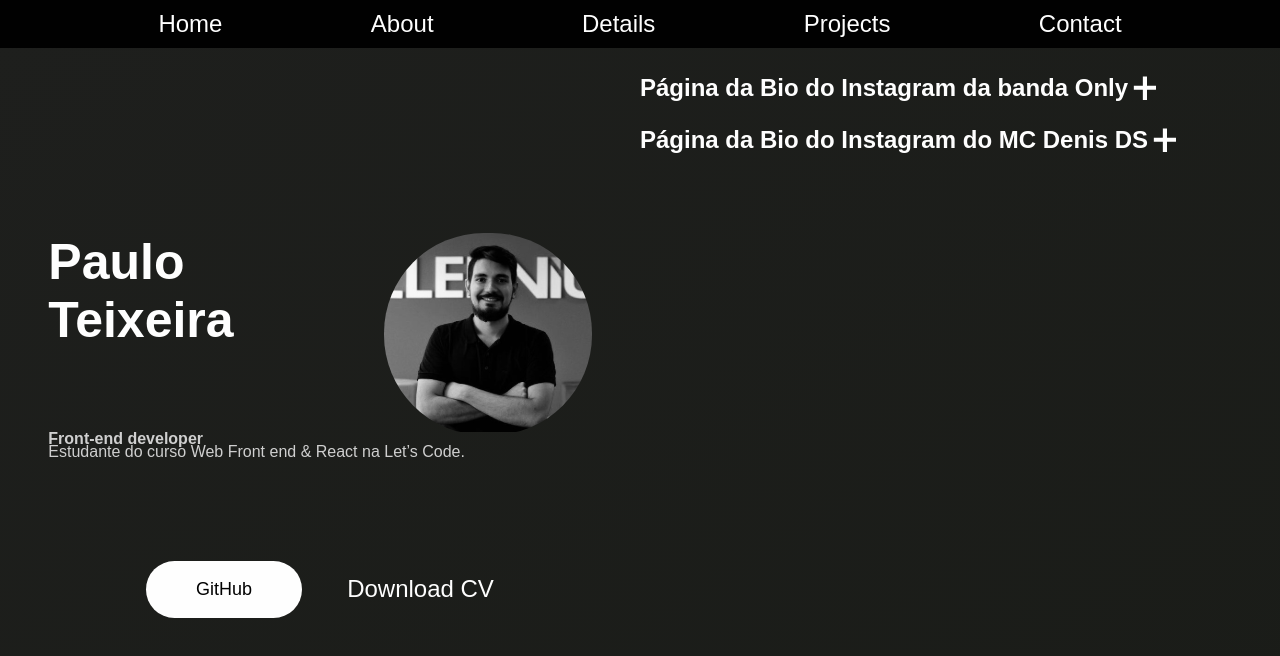
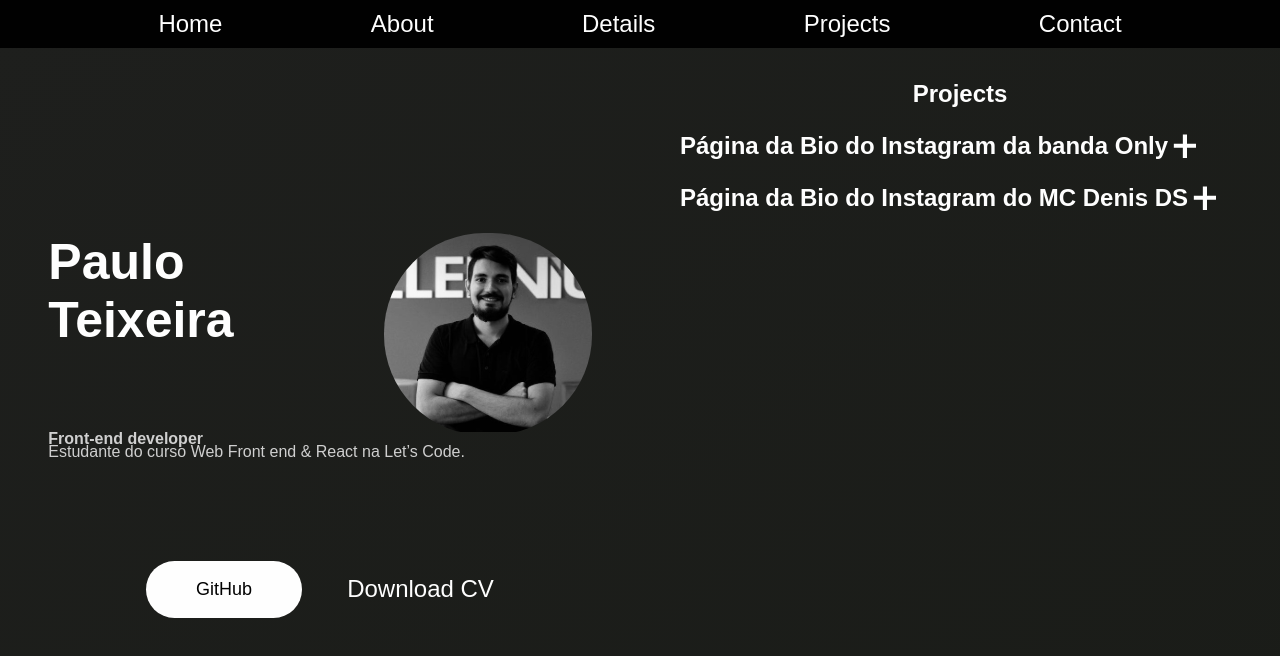
Before and after one commit to paulinhoteixeira/paulo-cv-react, a React (Create React App) app: page /projects in a window 1280 px wide. Shown: the top 656 px of the page. Built offline with nearby package versions, Linux system fonts and the light colour scheme.

Commit message:
adicionado o css do componente Projects

```diff
--- a/src/components/Projects/index.js
+++ b/src/components/Projects/index.js
@@ -3,19 +3,26 @@ import InfoBox from "../InfoBox";
 import MCDenisDSBio from "../assets/mcDenisBio.PNG";
 import OnlyBio from "../assets/onlyBio.PNG";
 
+import './style.css'
+
 const Projects = () => (
   <PageStructure>
+    <div className="projects">
+    <h1 className="projectsTitle">Projects</h1>
+
     <InfoBox title="Página da Bio do Instagram da banda Only">
-      <a href="http://onlybio.netlify.app">
+      <a className="projectsLink" href="http://onlybio.netlify.app">
         <img src={OnlyBio} alt="Foto da página da banda Only" />
       </a>
     </InfoBox>
 
     <InfoBox title="Página da Bio do Instagram do MC Denis DS">
-      <a href="http://mcdenisdsbio.netlify.app">
+      <a className="projectsLink" href="http://mcdenisdsbio.netlify.app">
         <img src={MCDenisDSBio} alt="Foto da página do MC Denis DS" />
       </a>
     </InfoBox>
+
+    </div>
   </PageStructure>
 );
 
--- /dev/null
+++ b/src/components/Projects/style.css
@@ -0,0 +1,21 @@
+.projects {
+    display: flex;
+    flex-direction: column;
+    justify-content: center;
+    padding: 0 4rem 0 4rem;
+  }
+
+  .projectsTitle {
+    display: flex;
+    justify-content: center;
+    font-size: 2.4rem;
+    color: #fefefe;
+    margin-top: 30px;
+  }
+
+  .projectsLink{
+      display: flex;
+      justify-content: center;
+      margin: 10px auto;
+      width: 10rem;
+  }
```
